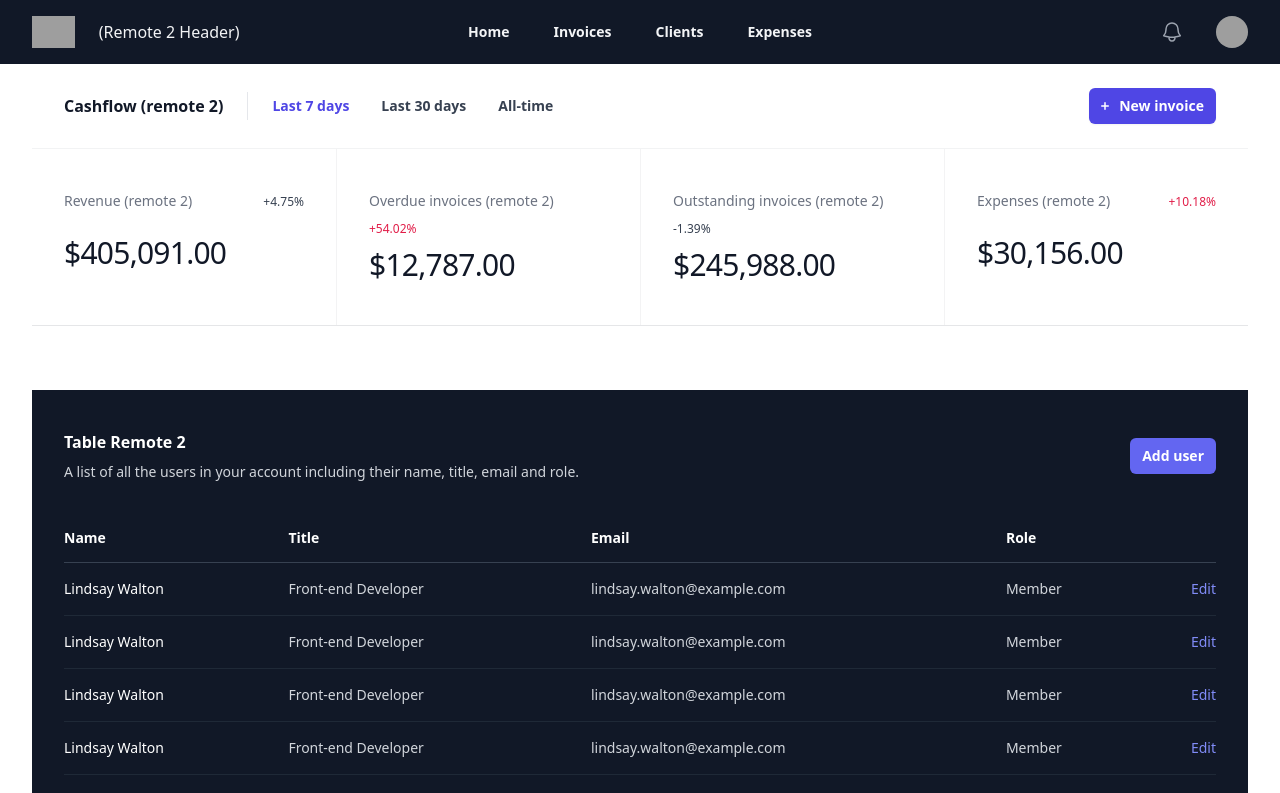
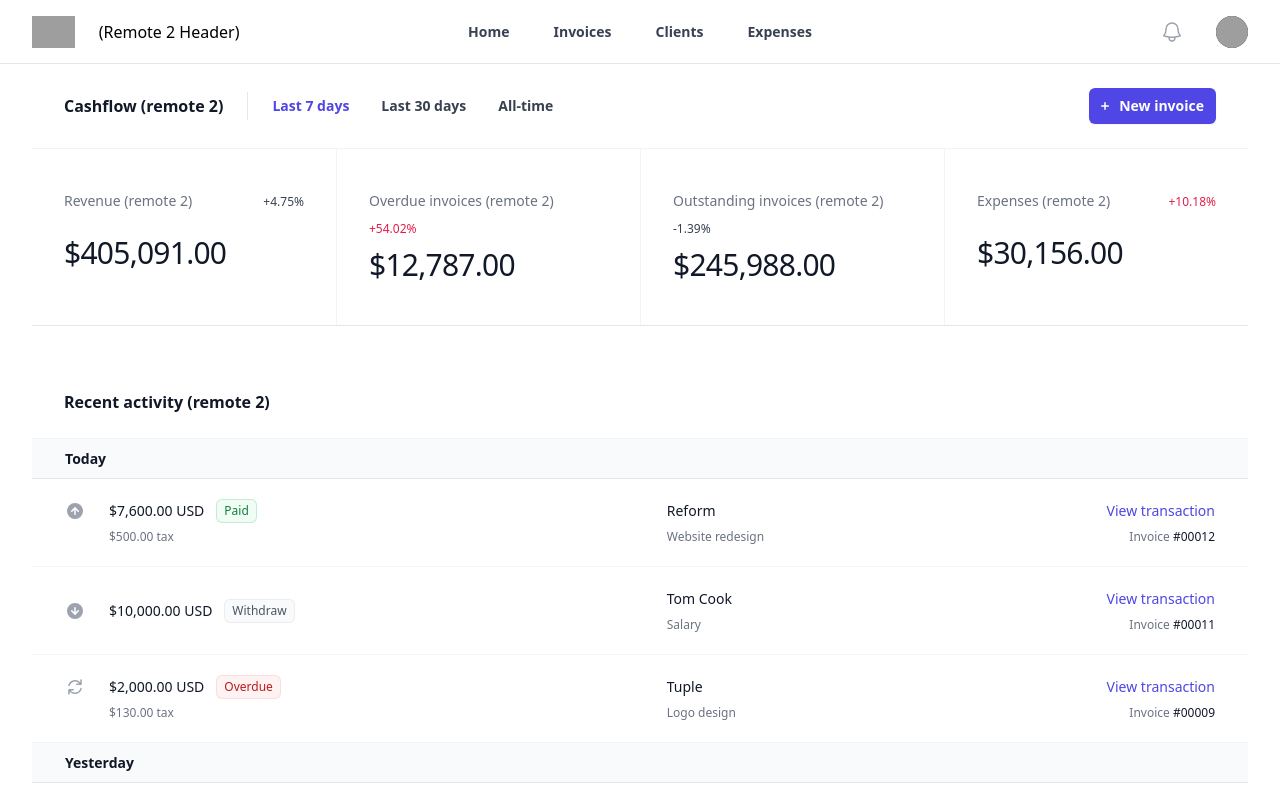
Before and after one commit to dccabs/next-mf-test-remote-2, a Next.js app: page /solutions in a window 1280 px wide. Shown: the top 793 px of the page. Built offline with nearby package versions, Linux system fonts and the light colour scheme; grey boxes are pictures that could not be loaded.

Commit message:
reverting back from dark mode

```diff
--- a/components/Header.js
+++ b/components/Header.js
@@ -19,12 +19,12 @@ export default function Example() {
     const [mobileMenuOpen, setMobileMenuOpen] = useState(false)
 
     return (
-            <header className="absolute inset-x-0 top-0 z-50 flex h-16 border-b border-gray-900/10 bg-gray-900 text-gray-100">
+            <header className="absolute inset-x-0 top-0 z-50 flex h-16 border-b border-gray-900/10">
                 <div className="mx-auto flex w-full max-w-7xl items-center justify-between px-4 sm:px-6 lg:px-8">
                     <div className="flex flex-1 items-center gap-x-6">
                         <button type="button" className="-m-3 p-3 md:hidden" onClick={() => setMobileMenuOpen(true)}>
                             <span className="sr-only">Open main menu</span>
-                            <Bars3Icon className="h-5 w-5 text-gray-100" aria-hidden="true" />
+                            <Bars3Icon className="h-5 w-5 text-gray-900" aria-hidden="true" />
                         </button>
                         <img
                             className="h-8 w-auto"
@@ -32,7 +32,7 @@ export default function Example() {
                             alt="Your Company"
                         /> (Remote 2 Header)
                     </div>
-                    <nav className="hidden md:flex md:gap-x-11 md:text-sm md:font-semibold md:leading-6 md:text-gray-100">
+                    <nav className="hidden md:flex md:gap-x-11 md:text-sm md:font-semibold md:leading-6 md:text-gray-700">
                         {navigation.map((item, itemIdx) => (
                             <a key={itemIdx} href={item.href}>
                                 {item.name}
@@ -40,7 +40,7 @@ export default function Example() {
                         ))}
                     </nav>
                     <div className="flex flex-1 items-center justify-end gap-x-8">
-                        <button type="button" className="-m-2.5 p-2.5 text-gray-400 hover:text-gray-100">
+                        <button type="button" className="-m-2.5 p-2.5 text-gray-400 hover:text-gray-500">
                             <span className="sr-only">View notifications</span>
                             <BellIcon className="h-6 w-6" aria-hidden="true" />
                         </button>
@@ -56,9 +56,9 @@ export default function Example() {
                 </div>
                 <Dialog as="div" className="lg:hidden" open={mobileMenuOpen} onClose={setMobileMenuOpen}>
                     <div className="fixed inset-0 z-50" />
-                    <Dialog.Panel className="fixed inset-y-0 left-0 z-50 w-full overflow-y-auto bg-gray-900 px-4 pb-6 sm:max-w-sm sm:px-6 sm:ring-1 sm:ring-gray-900/10">
+                    <Dialog.Panel className="fixed inset-y-0 left-0 z-50 w-full overflow-y-auto bg-white px-4 pb-6 sm:max-w-sm sm:px-6 sm:ring-1 sm:ring-gray-900/10">
                         <div className="-ml-0.5 flex h-16 items-center gap-x-6">
-                            <button type="button" className="-m-2.5 p-2.5 text-gray-`00" onClick={() => setMobileMenuOpen(false)}>
+                            <button type="button" className="-m-2.5 p-2.5 text-gray-700" onClick={() => setMobileMenuOpen(false)}>
                                 <span className="sr-only">Close menu</span>
                                 <XMarkIcon className="h-6 w-6" aria-hidden="true" />
                             </button>
@@ -78,7 +78,7 @@ export default function Example() {
                                 <a
                                     key={item.name}
                                     href={item.href}
-                                    className="-mx-3 block rounded-lg px-3 py-2 text-base font-semibold leading-7 text-gray-100 hover:bg-gray-50"
+                                    className="-mx-3 block rounded-lg px-3 py-2 text-base font-semibold leading-7 text-gray-900 hover:bg-gray-50"
                                 >
                                     {item.name}
                                 </a>
--- a/components/RecentActivityTable.js
+++ b/components/RecentActivityTable.js
@@ -68,87 +68,110 @@ const days = [
   },
 ];
 
-const people = [
-  { name: 'Lindsay Walton', title: 'Front-end Developer', email: 'lindsay.walton@example.com', role: 'Member' },
-  { name: 'Lindsay Walton', title: 'Front-end Developer', email: 'lindsay.walton@example.com', role: 'Member' },
-
-  { name: 'Lindsay Walton', title: 'Front-end Developer', email: 'lindsay.walton@example.com', role: 'Member' },
-
-  { name: 'Lindsay Walton', title: 'Front-end Developer', email: 'lindsay.walton@example.com', role: 'Member' },
-
-  { name: 'Lindsay Walton', title: 'Front-end Developer', email: 'lindsay.walton@example.com', role: 'Member' },
-
-  { name: 'Lindsay Walton', title: 'Front-end Developer', email: 'lindsay.walton@example.com', role: 'Member' },
-
-  { name: 'Lindsay Walton', title: 'Front-end Developer', email: 'lindsay.walton@example.com', role: 'Member' },
-
-  // More people...
-]
-
 function classNames(...classes) {
   return classes.filter(Boolean).join(" ");
 }
 
 export default function RecentActivityTable() {
   return (
-      <div className="bg-gray-900">
-        <div className="mx-auto max-w-7xl">
-          <div className="bg-gray-900 py-10">
-            <div className="px-4 sm:px-6 lg:px-8">
-              <div className="sm:flex sm:items-center">
-                <div className="sm:flex-auto">
-                  <h1 className="text-base font-semibold leading-6 text-white">Table Remote 2</h1>
-                  <p className="mt-2 text-sm text-gray-300">
-                    A list of all the users in your account including their name, title, email and role.
-                  </p>
+    <div>
+      <div className="mx-auto max-w-7xl px-4 sm:px-6 lg:px-8">
+        <h2 className="mx-auto max-w-2xl text-base font-semibold leading-6 text-gray-900 lg:mx-0 lg:max-w-none">
+          Recent activity (remote 2)
+        </h2>
       </div>
-                <div className="mt-4 sm:ml-16 sm:mt-0 sm:flex-none">
-                  <button
-                      type="button"
-                      className="block rounded-md bg-indigo-500 px-3 py-2 text-center text-sm font-semibold text-white hover:bg-indigo-400 focus-visible:outline focus-visible:outline-2 focus-visible:outline-offset-2 focus-visible:outline-indigo-500"
+      <div className="mt-6 overflow-hidden border-t border-gray-100">
+        <div className="mx-auto max-w-7xl px-4 sm:px-6 lg:px-8">
+          <div className="mx-auto max-w-2xl lg:mx-0 lg:max-w-none">
+            <table className="w-full text-left">
+              <thead className="sr-only">
+                <tr>
+                  <th>Amount</th>
+                  <th className="hidden sm:table-cell">Client</th>
+                  <th>More details</th>
+                </tr>
+              </thead>
+              <tbody>
+                {days.map((day) => (
+                  <Fragment key={day.dateTime}>
+                    <tr className="text-sm leading-6 text-gray-900">
+                      <th
+                        scope="colgroup"
+                        colSpan={3}
+                        className="relative isolate py-2 font-semibold"
                       >
-                    Add user
-                  </button>
+                        <time dateTime={day.dateTime}>{day.date}</time>
+                        <div className="absolute inset-y-0 right-full -z-10 w-screen border-b border-gray-200 bg-gray-50" />
+                        <div className="absolute inset-y-0 left-0 -z-10 w-screen border-b border-gray-200 bg-gray-50" />
+                      </th>
+                    </tr>
+                    {day.transactions.map((transaction) => (
+                      <tr key={transaction.id}>
+                        <td className="relative py-5 pr-6">
+                          <div className="flex gap-x-6">
+                            <transaction.icon
+                              className="hidden h-6 w-5 flex-none text-gray-400 sm:block"
+                              aria-hidden="true"
+                            />
+                            <div className="flex-auto">
+                              <div className="flex items-start gap-x-3">
+                                <div className="text-sm font-medium leading-6 text-gray-900">
+                                  {transaction.amount}
+                                </div>
+                                <div
+                                  className={classNames(
+                                    statuses[transaction.status],
+                                    "rounded-md py-1 px-2 text-xs font-medium ring-1 ring-inset"
+                                  )}
+                                >
+                                  {transaction.status}
                                 </div>
                               </div>
-              <div className="mt-8 flow-root">
-                <div className="-mx-4 -my-2 overflow-x-auto sm:-mx-6 lg:-mx-8">
-                  <div className="inline-block min-w-full py-2 align-middle sm:px-6 lg:px-8">
-                    <table className="min-w-full divide-y divide-gray-700">
-                      <thead>
-                      <tr>
-                        <th scope="col" className="py-3.5 pl-4 pr-3 text-left text-sm font-semibold text-white sm:pl-0">
-                          Name
-                        </th>
-                        <th scope="col" className="px-3 py-3.5 text-left text-sm font-semibold text-white">
-                          Title
-                        </th>
-                        <th scope="col" className="px-3 py-3.5 text-left text-sm font-semibold text-white">
-                          Email
-                        </th>
-                        <th scope="col" className="px-3 py-3.5 text-left text-sm font-semibold text-white">
-                          Role
-                        </th>
-                        <th scope="col" className="relative py-3.5 pl-3 pr-4 sm:pr-0">
-                          <span className="sr-only">Edit</span>
-                        </th>
-                      </tr>
-                      </thead>
-                      <tbody className="divide-y divide-gray-800">
-                      {people.map((person) => (
-                          <tr key={person.email}>
-                            <td className="whitespace-nowrap py-4 pl-4 pr-3 text-sm font-medium text-white sm:pl-0">
-                              {person.name}
+                              {transaction.tax ? (
+                                <div className="mt-1 text-xs leading-5 text-gray-500">
+                                  {transaction.tax} tax
+                                </div>
+                              ) : null}
+                            </div>
+                          </div>
+                          <div className="absolute bottom-0 right-full h-px w-screen bg-gray-100" />
+                          <div className="absolute bottom-0 left-0 h-px w-screen bg-gray-100" />
                         </td>
-                            <td className="whitespace-nowrap px-3 py-4 text-sm text-gray-300">{person.title}</td>
-                            <td className="whitespace-nowrap px-3 py-4 text-sm text-gray-300">{person.email}</td>
-                            <td className="whitespace-nowrap px-3 py-4 text-sm text-gray-300">{person.role}</td>
-                            <td className="relative whitespace-nowrap py-4 pl-3 pr-4 text-right text-sm font-medium sm:pr-0">
-                              <a href="#" className="text-indigo-400 hover:text-indigo-300">
-                                Edit<span className="sr-only">, {person.name}</span>
+                        <td className="hidden py-5 pr-6 sm:table-cell">
+                          <div className="text-sm leading-6 text-gray-900">
+                            {transaction.client}
+                          </div>
+                          <div className="mt-1 text-xs leading-5 text-gray-500">
+                            {transaction.description}
+                          </div>
+                        </td>
+                        <td className="py-5 text-right">
+                          <div className="flex justify-end">
+                            <a
+                              href={transaction.href}
+                              className="text-sm font-medium leading-6 text-indigo-600 hover:text-indigo-500"
+                            >
+                              View
+                              <span className="hidden sm:inline">
+                                {" "}
+                                transaction
+                              </span>
+                              <span className="sr-only">
+                                , invoice #{transaction.invoiceNumber},{" "}
+                                {transaction.client}
+                              </span>
                             </a>
+                          </div>
+                          <div className="mt-1 text-xs leading-5 text-gray-500">
+                            Invoice{" "}
+                            <span className="text-gray-900">
+                              #{transaction.invoiceNumber}
+                            </span>
+                          </div>
                         </td>
                       </tr>
+                    ))}
+                  </Fragment>
                 ))}
               </tbody>
             </table>
@@ -156,8 +179,5 @@ export default function RecentActivityTable() {
         </div>
       </div>
     </div>
-          </div>
-        </div>
-      </div>
   );
 }
```
Lines whose indentation alone changed are shown as unchanged.
